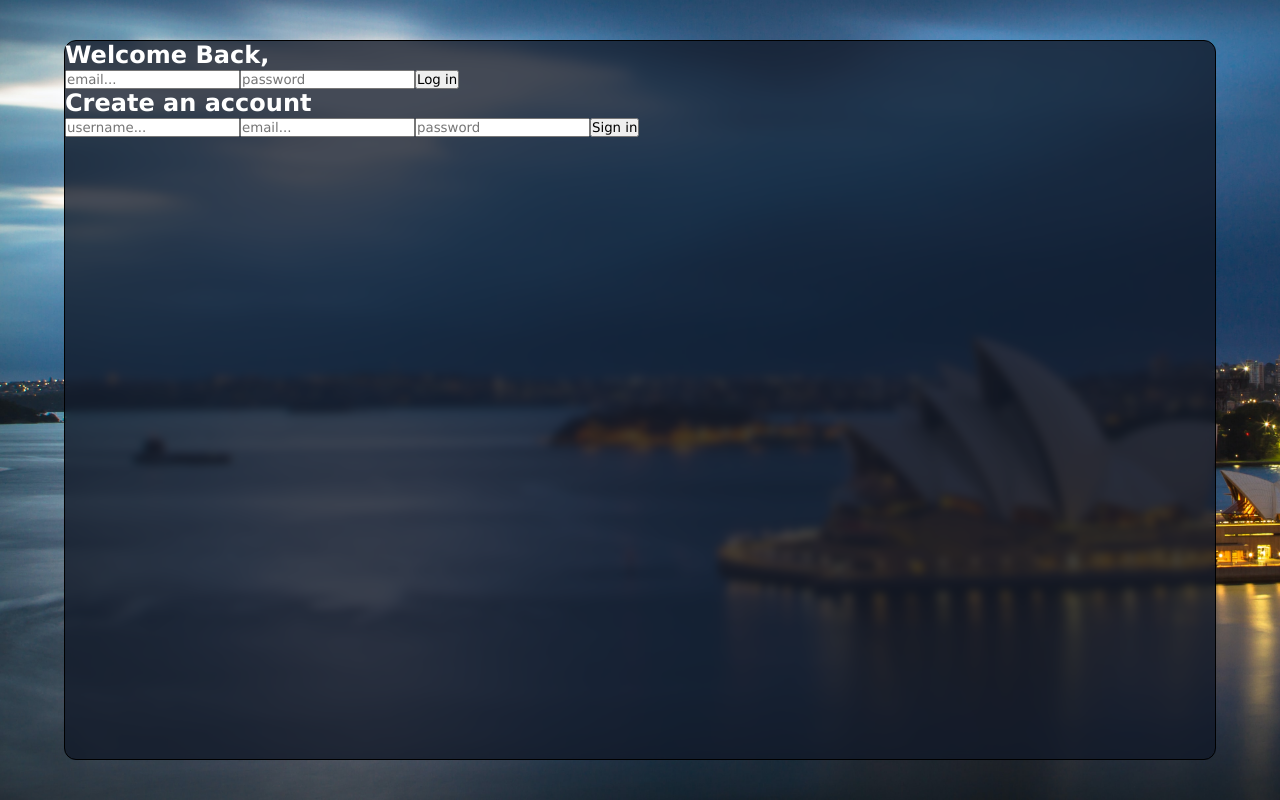
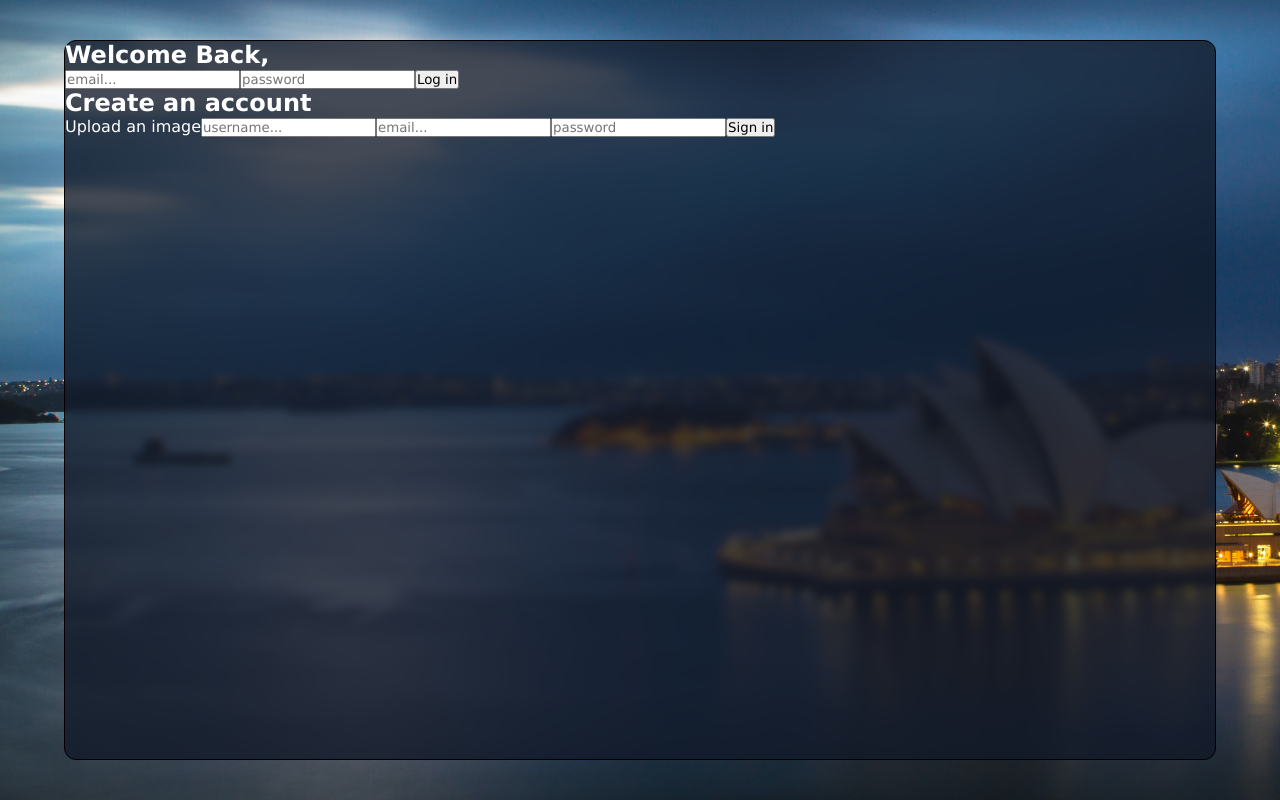
Before and after one commit to RohanScripts/CHAT_APP, a React (Vite) app: page / in a window 1280 px wide. Built offline with nearby package versions, Linux system fonts and the light colour scheme.

Commit message:
Add image upload functionality to Login component

```diff
--- a/src/components/login/Login.jsx
+++ b/src/components/login/Login.jsx
@@ -16,6 +16,11 @@ const Login = () => {
       <div className="item">
         <h2>Create an account</h2>
         <form>
+          <label htmlFor="file">
+            <img src="" alt="" />
+            Upload an image
+          </label>
+          <input type="file" name="" id="file" style={{ display: "none" }} />
           <input type="text" name="username" placeholder="username..." id="" />
           <input type="email" name="email" placeholder="email..." id="" />
           <input type="passoword" name="password" placeholder="password" />
```
